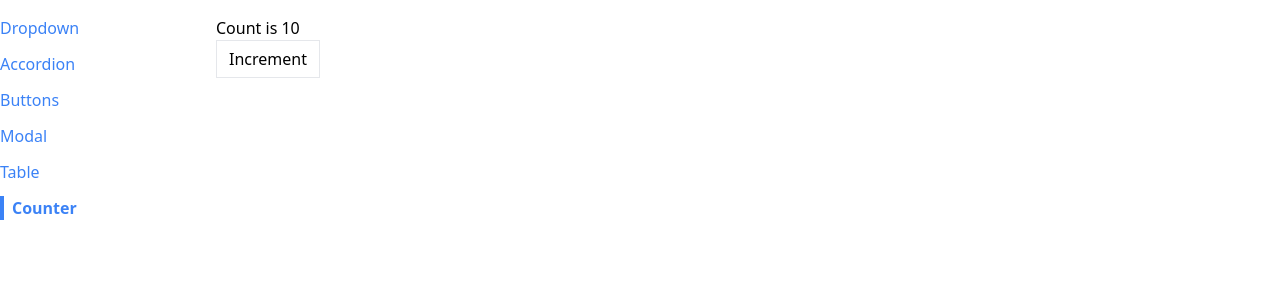
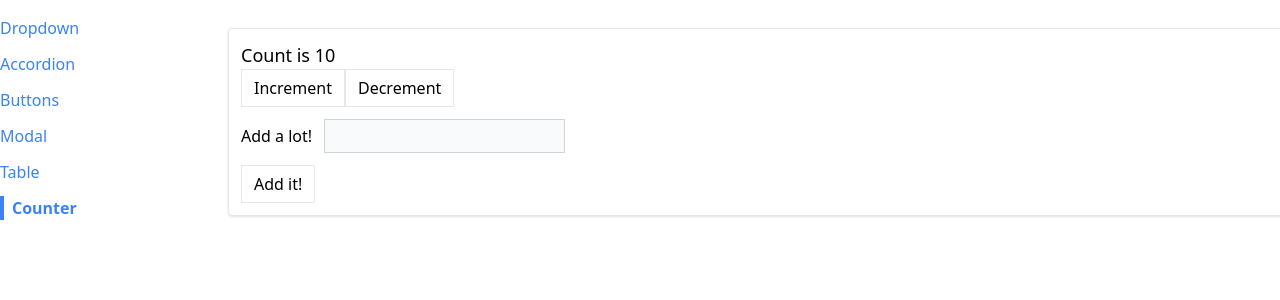
Before and after one commit to RDoll-Repo/React-Course-Comps, a React (Create React App) app: page /counter in a window 1280 px wide. Shown: the top 300 px of the page. Built offline with nearby package versions, Linux system fonts and the light colour scheme.

Commit message:
form built

```diff
--- a/src/pages/CounterPage.js
+++ b/src/pages/CounterPage.js
@@ -1,15 +1,49 @@
 import Button from "../components/Button";
-import useCounter from "../hooks/use-counter";
+import { useState } from "react";
+import Panel from '../components/Panel'
 
 function CounterPage({ initialCount }) {
-    const { count, increment } = useCounter(initialCount);
+    const [count, setCount] = useState(initialCount);
+    const [valueToAdd, setValueToAdd] = useState(0);
 
-    return <div>
-        <h1>Count is {count}</h1>
-        <Button onClick={increment}>
-            Increment
-        </Button>
-    </div>
+    const increment = () => {
+        setCount(count + 1)
+    }
+
+    const decrement = () => {
+        setCount(count - 1)
+    }
+
+    const handleChange = (event) => {
+        const value = parseInt(event.target.value) || 0;
+
+        setValueToAdd(value);
+    }
+
+    const handleSubmit = (event) => {
+        event.preventDefault();
+
+        setCount(count + valueToAdd);
+        setValueToAdd(0);
+    }
+
+    return <Panel className="m-3">
+        <h1 className="text-lg">Count is {count}</h1>
+        <div className="flex flex-row">
+            <Button onClick={increment}>Increment</Button>
+            <Button onClick={decrement}>Decrement</Button>
+        </div>
+
+        <form onSubmit={handleSubmit}>
+            <label>Add a lot!</label>
+            <input
+                value={valueToAdd || ""}
+                onChange={handleChange}
+                type="number"
+                className="p-1 m-3 bg-gray-50 border border-gray-300" />
+            <Button>Add it!</Button>
+        </form>
+    </Panel>
 }
 
 export default CounterPage;
```
